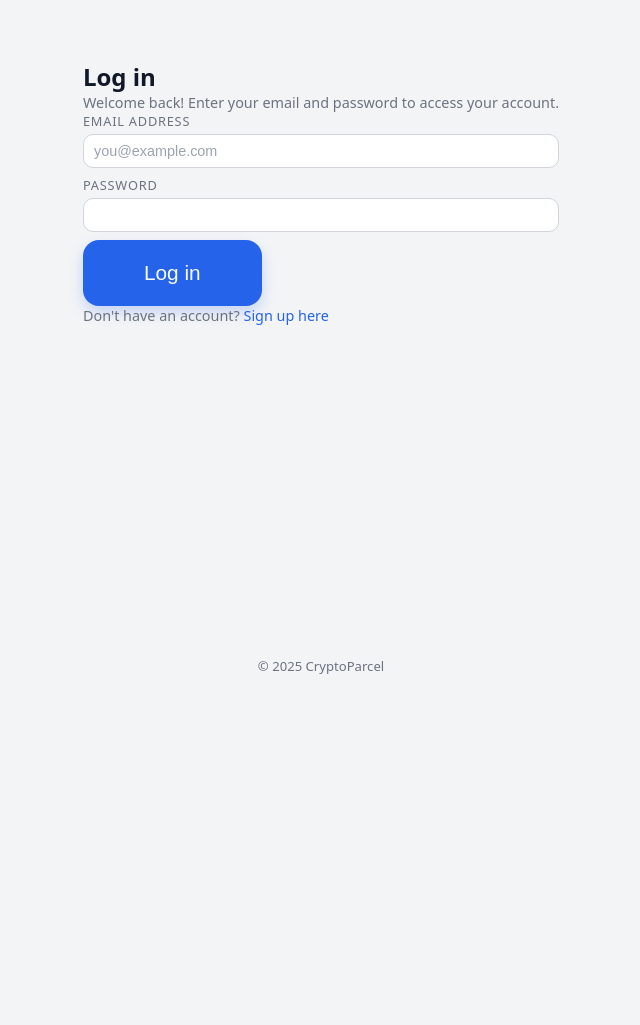
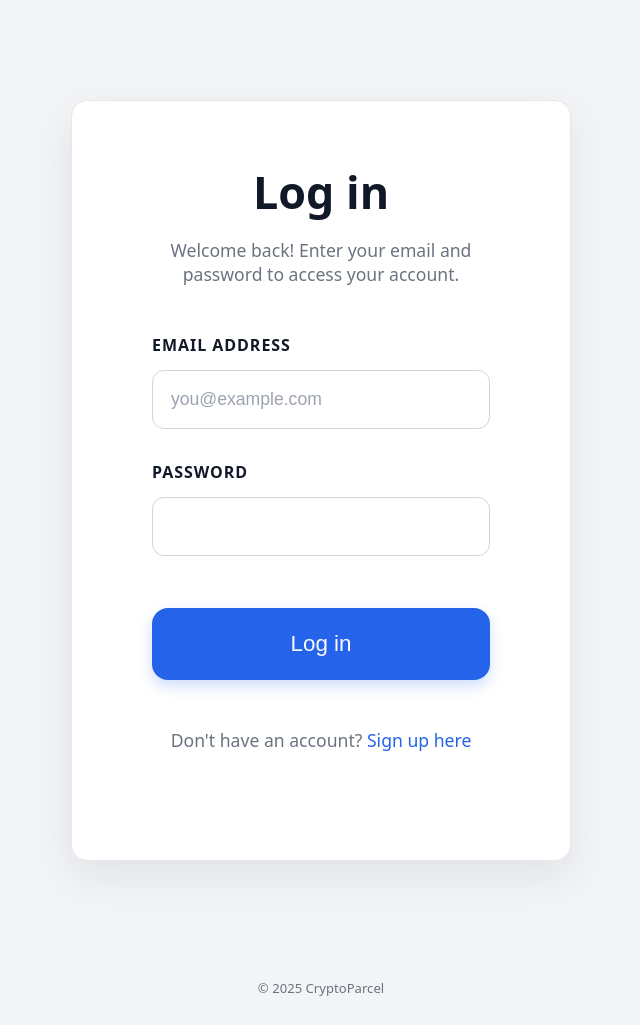
Before and after one commit to cryptoparcel/cryptoparcel_finish, a Flask app: a page that uses templates/base.html in a window 1280 px wide. Shown: the part 97-1122 px from the top of the page, without its empty margins (319-959 px from the left). Before the commit the page ends 771 px from the top, so only its background shows below. Run offline with Flask 3, Linux system fonts and the light colour scheme.

Commit message:
Update styles.css

```diff
--- a/static/styles.css
+++ b/static/styles.css
@@ -1261,3 +1261,70 @@ textarea:focus {
         flex-direction: column;
     }
 }
+/* Clean, spacious login/register page */
+.auth-clean {
+    display: flex;
+    justify-content: center;
+    align-items: center;
+    min-height: 70vh;
+    padding: 40px 20px;
+}
+
+.auth-card {
+    background: var(--cp-surface);
+    border-radius: var(--cp-radius-card);
+    border: 1px solid var(--cp-border-subtle);
+    padding: 60px 80px;
+    box-shadow: var(--cp-shadow-soft);
+    max-width: 500px;
+    width: 100%;
+    text-align: center;
+}
+
+.auth-card h1 {
+    font-size: 2.8rem;
+    margin-bottom: 16px;
+    color: var(--cp-text-main);
+}
+
+.auth-card .muted {
+    margin-bottom: 48px;
+    font-size: 1.1rem;
+}
+
+.auth-form .field {
+    margin-bottom: 32px;
+    text-align: left;
+}
+
+.auth-form label {
+    display: block;
+    margin-bottom: 10px;
+    font-weight: 600;
+    font-size: 1rem;
+    color: var(--cp-text-main);
+}
+
+.auth-form input {
+    width: 100%;
+    padding: 18px;
+    border-radius: 12px;
+    border: 1px solid var(--cp-border-strong);
+    font-size: 1.1rem;
+}
+
+.auth-form input:focus {
+    outline: 3px solid var(--cp-accent-soft);
+}
+
+.auth-form .cp-btn-large {
+    width: 100%;
+    padding: 22px;
+    font-size: 1.4rem;
+    margin-top: 20px;
+}
+
+.auth-footer {
+    margin-top: 48px;
+    font-size: 1rem;
+}
```
